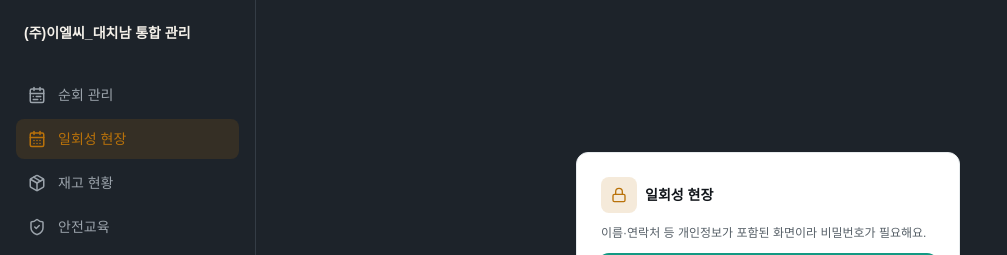
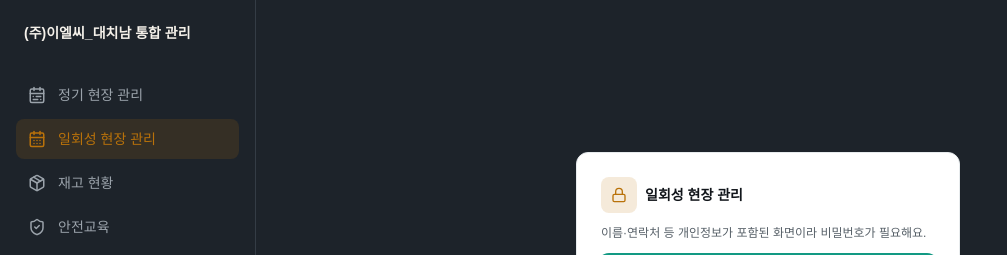
Before and after one commit to Leegyuhoon/daechinam-admin, a React (Vite) app: page /spot-jobs in a window 1280 px wide. Shown: the top 255 px of the page, without its empty margins (0-1007 px from the left). Built offline with nearby package versions, Linux system fonts and the light colour scheme; a web font is replaced by a local one.

Commit message:
Add files via upload

```diff
--- a/src/components/MobileNav.jsx
+++ b/src/components/MobileNav.jsx
@@ -2,7 +2,7 @@ import { NavLink } from 'react-router-dom'
 import { Package, ShieldCheck, CalendarDays, CalendarRange } from 'lucide-react'
 
 const items = [
-  { to: '/rounds', label: '순회', icon: CalendarRange },
+  { to: '/rounds', label: '정기현장', icon: CalendarRange },
   { to: '/spot-jobs', label: '일회성', icon: CalendarDays },
   { to: '/inventory', label: '재고', icon: Package },
   { to: '/safety', label: '안전교육', icon: ShieldCheck }
--- a/src/components/Rounds.jsx
+++ b/src/components/Rounds.jsx
@@ -37,7 +37,7 @@ function PasswordGate({ onOk }) {
           <div className="flex h-9 w-9 items-center justify-center rounded-lg bg-mist-500/15 text-mist-500">
             <Lock size={16} />
           </div>
-          <p className="text-sm font-semibold text-base-100">순회 관리</p>
+          <p className="text-sm font-semibold text-base-100">정기 현장 관리</p>
         </div>
         <p className="mb-4 text-xs text-base-400">"업체 보고"와 같은 관리자 비밀번호로 들어갈 수 있어요.</p>
         <input type="password" autoFocus className={inputCls} placeholder="관리자 비밀번호" value={pw} onChange={(e) => setPw(e.target.value)} />
@@ -164,7 +164,7 @@ export default function Rounds() {
     <div className="mx-auto max-w-6xl">
       <div className="mb-5 flex flex-wrap items-end justify-between gap-3">
         <div>
-          <h1 className="text-xl font-semibold text-page-text">순회 관리</h1>
+          <h1 className="text-xl font-semibold text-page-text">정기 현장 관리</h1>
           <p className="mt-1 text-xs text-page-sub">점검 일정 · 업체 소통 · 월간 보고서 · 작업 전후 보고서</p>
         </div>
         <div className="flex items-start gap-2">
--- a/src/components/Sidebar.jsx
+++ b/src/components/Sidebar.jsx
@@ -2,8 +2,8 @@ import { NavLink } from 'react-router-dom'
 import { Package, ShieldCheck, CalendarDays, Send, CalendarRange } from 'lucide-react'
 
 const items = [
-  { to: '/rounds', label: '순회 관리', icon: CalendarRange },
-  { to: '/spot-jobs', label: '일회성 현장', icon: CalendarDays },
+  { to: '/rounds', label: '정기 현장 관리', icon: CalendarRange },
+  { to: '/spot-jobs', label: '일회성 현장 관리', icon: CalendarDays },
   { to: '/inventory', label: '재고 현황', icon: Package },
   { to: '/safety', label: '안전교육', icon: ShieldCheck },
   { to: '/client-reports', label: '업체 보고', icon: Send }
--- a/src/components/SpotJobs.jsx
+++ b/src/components/SpotJobs.jsx
@@ -240,7 +240,7 @@ function PasswordGate({ onOk }) {
           <div className="flex h-9 w-9 items-center justify-center rounded-lg bg-mist-500/15 text-mist-500">
             <Lock size={16} />
           </div>
-          <p className="text-sm font-semibold text-base-100">일회성 현장</p>
+          <p className="text-sm font-semibold text-base-100">일회성 현장 관리</p>
         </div>
         <p className="mb-4 text-xs text-base-400">
           이름·연락처 등 개인정보가 포함된 화면이라 비밀번호가 필요해요.
@@ -318,7 +318,7 @@ export default function SpotJobs() {
   return (
     <div>
       <div className="mb-6 flex flex-wrap items-center justify-between gap-2">
-        <h1 className="text-xl font-semibold text-page-text">일회성 현장</h1>
+        <h1 className="text-xl font-semibold text-page-text">일회성 현장 관리</h1>
         <div className="flex gap-2">
           <button
             onClick={() => navigate(-1)}
```
